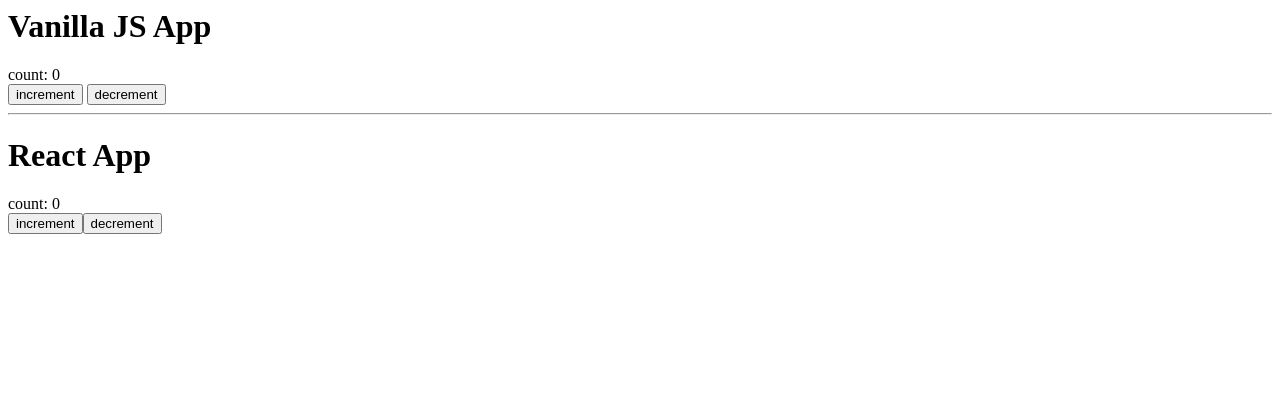
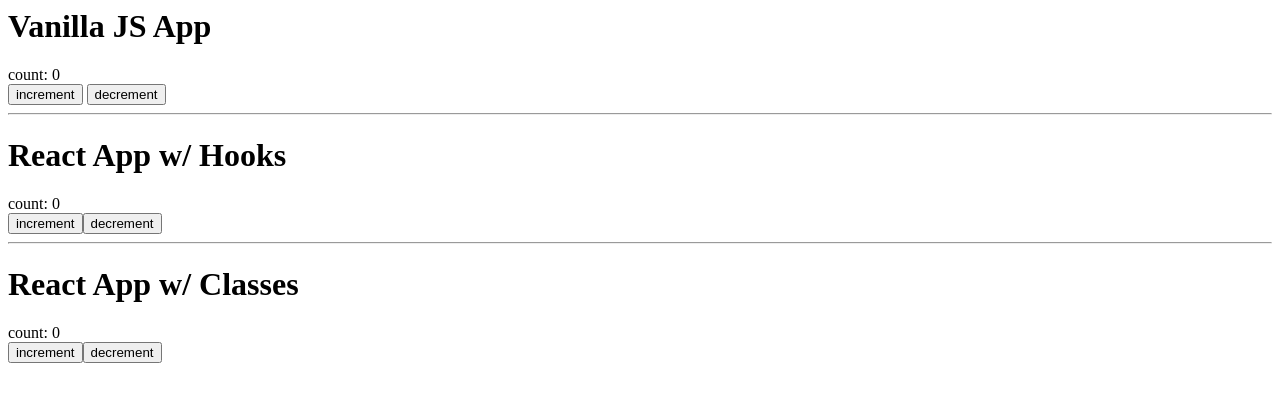
Before and after one commit to jaredjj3/code-next-intro-solution, a React app: page / in a window 1280 px wide. Built offline with nearby package versions, Linux system fonts and the light colour scheme.

Commit message:
3 files modified, 1 added, 1 deleted

```diff
--- a/public/index.html
+++ b/public/index.html
@@ -9,5 +9,10 @@
 
 <hr />
 
-<h1>React App</h1>
-<div id="react-app"></div>
+<h1>React App w/ Hooks</h1>
+<div id="react-app-hooks"></div>
+
+<hr />
+
+<h1>React App w/ Classes</h1>
+<div id="react-app-classes"></div>
--- a/src/ClassCounter.js
+++ b/src/ClassCounter.js
@@ -9,6 +9,7 @@
     };
 
     this.increment = this.increment.bind(this);
+    this.decrement = this.decrement.bind(this);
   }
 
   increment() {
@@ -18,20 +19,24 @@
     });
   }
 
+  decrement() {
+    this.setState({
+      ...this.state,
+      count: this.state.count - 1
+    });
+  }
+
   componentDidUpdate(prevProps, prevState) {
     console.log(`prevCount: ${prevState.count}, count: ${this.state.count}`);
-  }
-
-  componentWillUnmount() {
-    console.log(``)
   }
 
   render() {
     return (
       <>
-        <div>{this.state.count}</div>
+        <div>count: {this.state.count}</div>
         <div>
           <button onClick={this.increment}>increment</button>
+          <button onClick={this.decrement}>decrement</button>
         </div>
       </>
     );
--- a/src/Counter.js
+++ b/src/HookCounter.js
@@ -1,6 +1,6 @@
 import React, { useState, useEffect } from "react";
 
-export const Counter = () => {
+export const HookCounter = () => {
   const [count, setCount] = useState(0);
 
   const increment = () => setCount(count + 1);
@@ -8,7 +8,7 @@
 
   useEffect(() => {
     console.log(`count: ${count}`);
-  })
+  });
 
   return (
     <div>
--- a/src/index.js
+++ b/src/index.js
@@ -1,6 +1,6 @@
 import React from 'react';
 import ReactDOM from 'react-dom';
-import { Counter } from './Counter';
+import { HookCounter } from './HookCounter';
 import { ClassCounter } from './ClassCounter';
 
 // Vanilla JS App
@@ -27,6 +27,10 @@
 incrementButton.onclick = increment;
 decrementButton.onclick = decrement;
 
-// React App
-const reactAppDiv = document.getElementById('react-app');
-ReactDOM.render(<Counter />, reactAppDiv);
+// React App w/ Hooks (the new way)
+const reactAppHooksDiv = document.getElementById('react-app-hooks');
+ReactDOM.render(<HookCounter />, reactAppHooksDiv);
+
+// React App w/ classes (the old way)
+const reactAppClassesDiv = document.getElementById('react-app-classes');
+ReactDOM.render(<ClassCounter />, reactAppClassesDiv);
```
